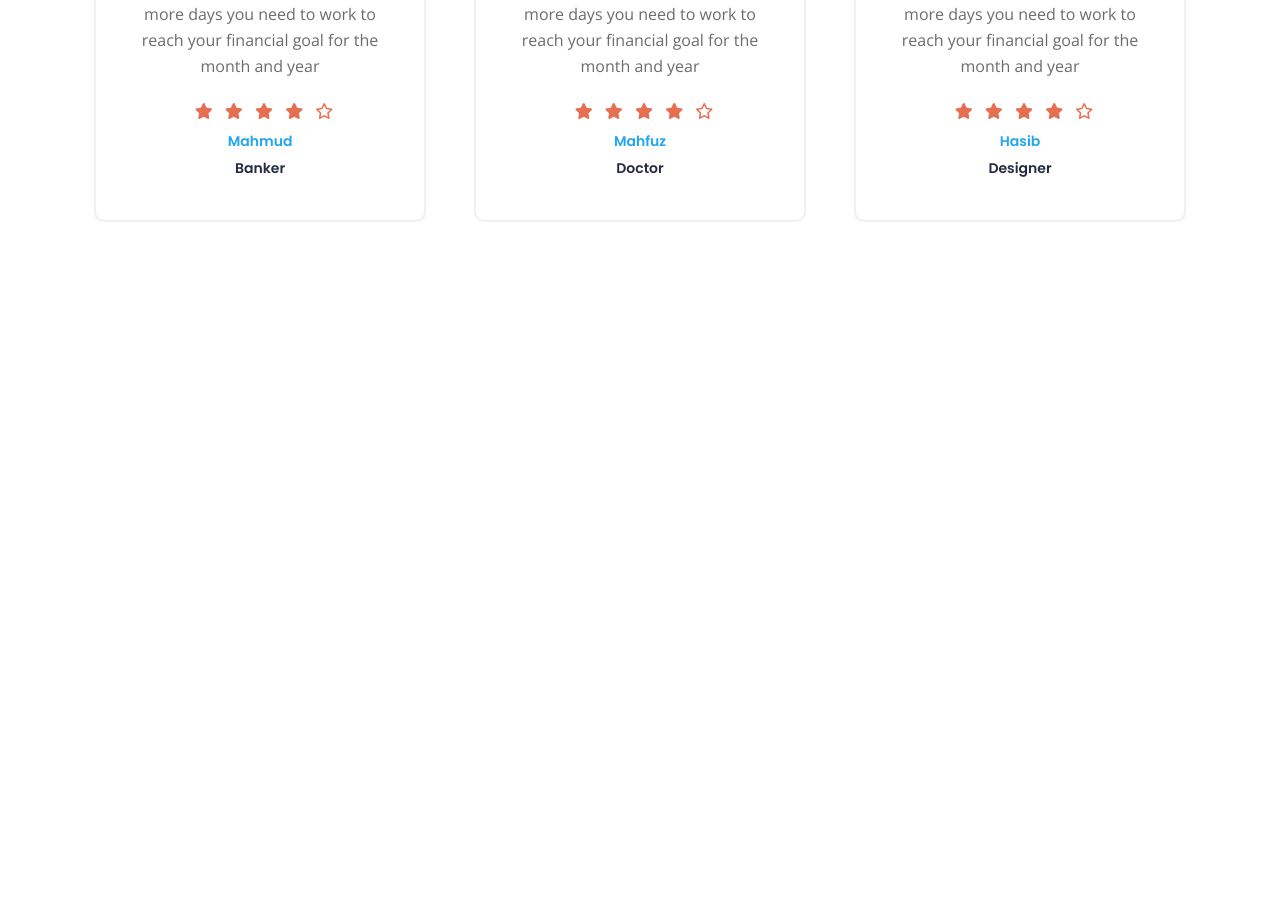
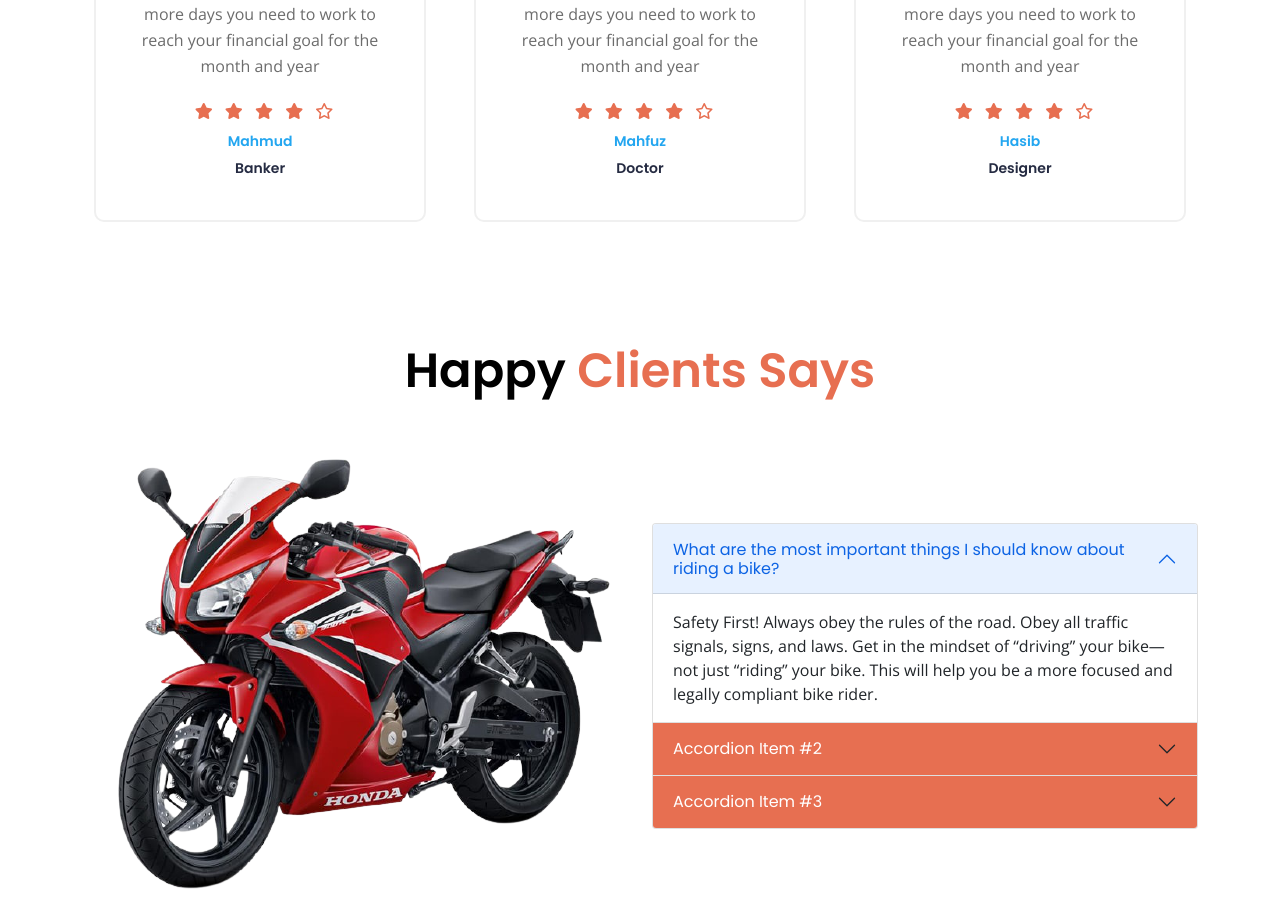
Before and after one commit to Samiul-Ahmed-96/super-bikes-bootstrap, a plain HTML site: page index.html in a window 1280 px wide. Shown: the part 2291-3195 px from the top of the page. Before the commit the page ends 2585 px from the top, so only its background shows below. Drawn offline with nearby package versions, Linux system fonts and the light colour scheme.

Commit message:
Make Ques Area

```diff
--- a/css/style.css
+++ b/css/style.css
@@ -194,7 +194,6 @@ h6 {
 }
 
 /* clients */
-
 .clients img {
 	width: 149px;
 	height: 149px;
@@ -241,3 +240,10 @@ h6 {
 	font-size: 14px;
 	font-weight: 600;
 }
+
+/* Question */
+.ques-btn {
+	background: #E76F51;
+	color: #fff;
+	border: none;
+}
--- a/index.html
+++ b/index.html
@@ -230,6 +230,63 @@
                 </div>
             </section>
             <!-- client-end -->
+            <section class="questions">
+                <div class="container">
+                    <div class="section-title my-5 text-center">
+                        <h1 class="capitalize">Happy <span>Clients says</span></h1>
+                    </div>
+                    <div class="row d-flex align-items-center">
+                        <div class="col-xl-6">
+                            <div class="left-item">
+                                <img src="img/header-bike.png" alt="">
+                            </div>
+                        </div>
+                        <div class="col-xl-6">
+                            <div class="right-item">
+                                <div class="accordion" id="accordionExample">
+                                    <div class="accordion-item">
+                                      <h2 class="accordion-header" id="headingOne">
+                                        <button class="accordion-button ques-btn" type="button" data-bs-toggle="collapse" data-bs-target="#collapseOne" aria-expanded="true" aria-controls="collapseOne">
+                                            What are the most important things I should
+                                            know about riding a bike?
+                                        </button>
+                                      </h2>
+                                      <div id="collapseOne" class="accordion-collapse collapse show" aria-labelledby="headingOne" data-bs-parent="#accordionExample">
+                                        <div class="accordion-body">
+                                            Safety First! Always obey the rules of the road. Obey all traffic signals, signs, and laws. Get in the mindset of “driving” your bike—not just “riding” your bike. This will help you be a more focused and legally compliant bike rider.
+                                        </div>
+                                      </div>
+                                    </div>
+                                    <div class="accordion-item">
+                                      <h2 class="accordion-header" id="headingTwo">
+                                        <button class="accordion-button ques-btn collapsed" type="button" data-bs-toggle="collapse" data-bs-target="#collapseTwo" aria-expanded="false" aria-controls="collapseTwo">
+                                          Accordion Item #2
+                                        </button>
+                                      </h2>
+                                      <div id="collapseTwo" class="accordion-collapse collapse" aria-labelledby="headingTwo" data-bs-parent="#accordionExample">
+                                        <div class="accordion-body">
+                                          <strong>This is the second item's accordion body.</strong> It is hidden by default, until the collapse plugin adds the appropriate classes that we use to style each element. These classes control the overall appearance, as well as the showing and hiding via CSS transitions. You can modify any of this with custom CSS or overriding our default variables. It's also worth noting that just about any HTML can go within the <code>.accordion-body</code>, though the transition does limit overflow.
+                                        </div>
+                                      </div>
+                                    </div>
+                                    <div class="accordion-item">
+                                      <h2 class="accordion-header" id="headingThree">
+                                        <button class="accordion-button ques-btn collapsed" type="button" data-bs-toggle="collapse" data-bs-target="#collapseThree" aria-expanded="false" aria-controls="collapseThree">
+                                          Accordion Item #3
+                                        </button>
+                                      </h2>
+                                      <div id="collapseThree" class="accordion-collapse collapse" aria-labelledby="headingThree" data-bs-parent="#accordionExample">
+                                        <div class="accordion-body">
+                                          <strong>This is the third item's accordion body.</strong> It is hidden by default, until the collapse plugin adds the appropriate classes that we use to style each element. These classes control the overall appearance, as well as the showing and hiding via CSS transitions. You can modify any of this with custom CSS or overriding our default variables. It's also worth noting that just about any HTML can go within the <code>.accordion-body</code>, though the transition does limit overflow.
+                                        </div>
+                                      </div>
+                                    </div>
+                                  </div>
+                            </div>
+                        </div>
+                    </div>
+                </div>
+            </section>
         </main>
 
 
```
